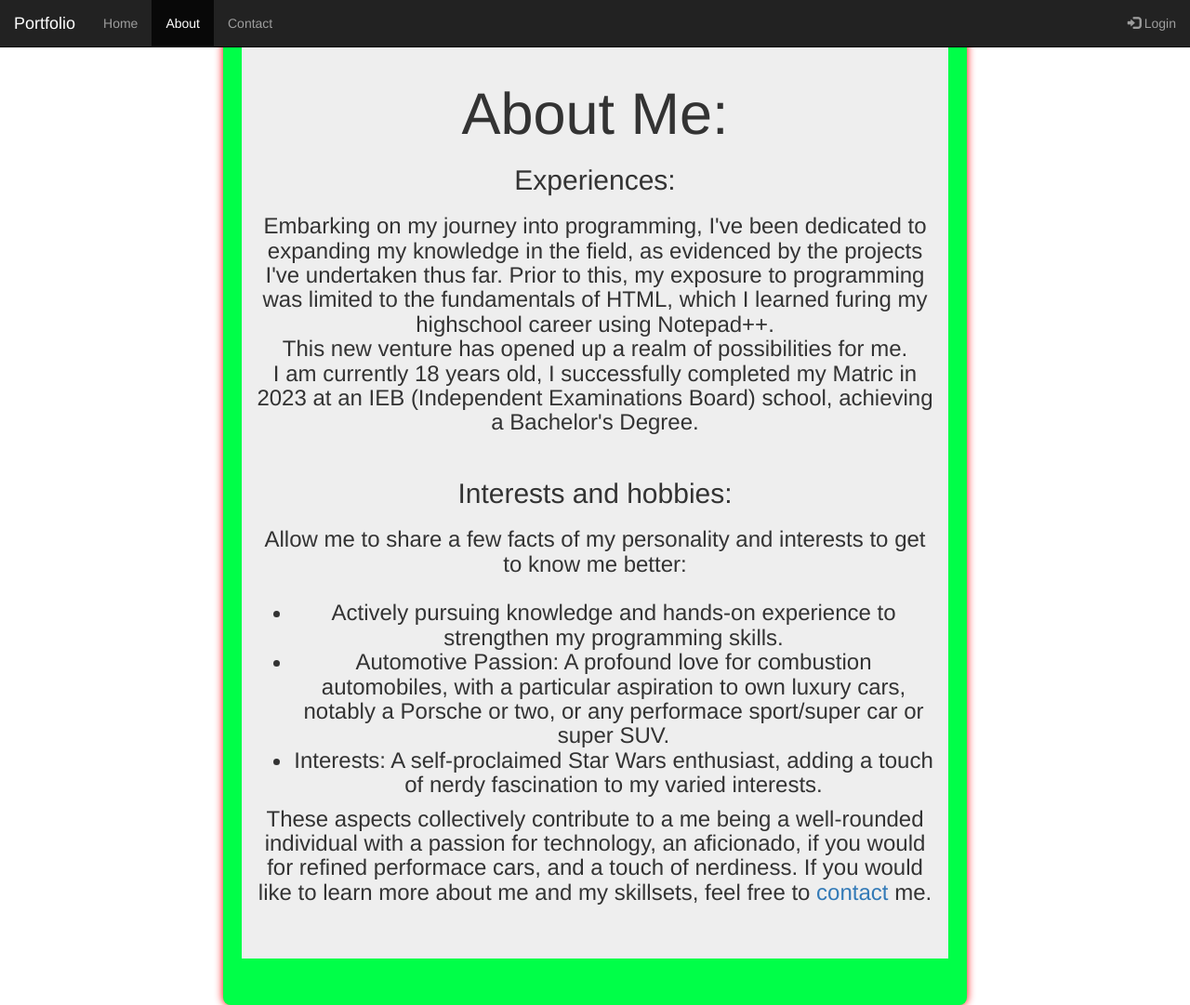
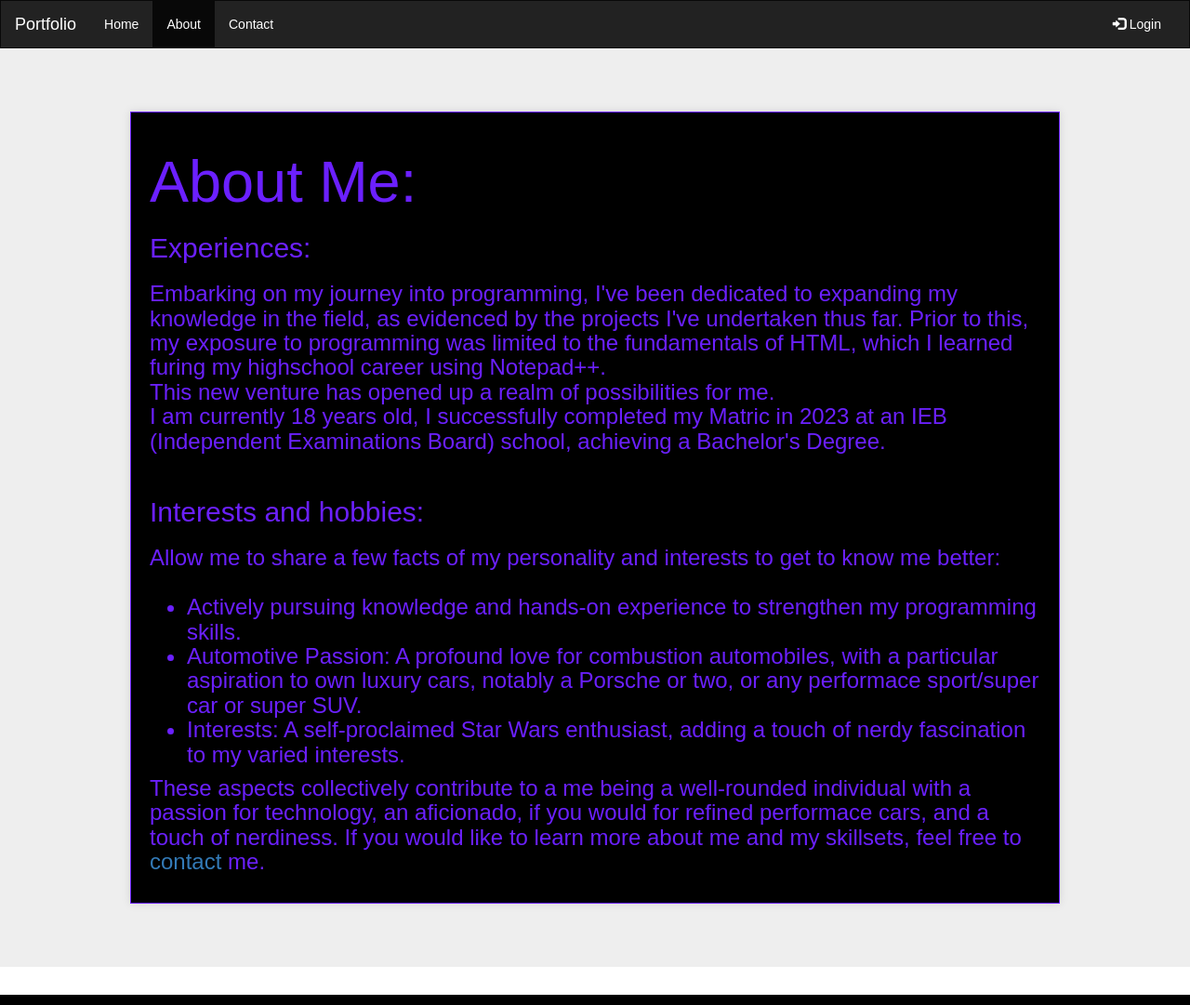
Before and after one commit to Digz1611/My-Portfolio, a plain HTML site: page NavBar/About/about.html in a window 1280 px wide. Shown: the top 1081 px of the page at 93% size. Drawn offline with nearby package versions, Linux system fonts and the light colour scheme.

Commit message:
just to sort the copy problem

```diff
--- a/NavBar/About/about.css
+++ b/NavBar/About/about.css
@@ -4,39 +4,30 @@ body {
   margin: 0;
   padding: 0;
   font-family: Arial, sans-serif;
-  background-color: #00ff62; /* Set text color to ensure readability */
+  background-color: #ffffff; /* Set text color to ensure readability */
 }
 
 .paper-container {
-  background-color: transparent; /* Set the background color to transparent */
-  border: 1px solid #676767; /* Border for a paper-like appearance */
+  background-color: rgb(0, 0, 0); /* Set the background color to transparent */
+  border: 1px solid rgb(107, 32, 255); /* Border for a paper-like appearance */
   border-radius: 0; /* Rounded corners for a softer look */
   box-shadow: 0 0 10px rgba(0, 0, 0, 0.1); /* Shadow for depth */
   max-width: 1000px; /* Adjust the maximum width as needed */
   text-align: left; /* Align text to the left for readability */
   margin: 20px auto; /* Add margin to center the container */
   padding: 20px; /* Add padding for content inside the container */
-  color: #000000; /* Set text color within the container */
+  color: rgb(107, 32, 255); /* Set text color within the container */
   position: relative; /* Set position to relative for absolute positioning */
 }
 
-.paper-container::before {
-  content: "";
-  position: absolute;
-  top: 0;
-  left: 0;
-  width: 100%;
-  height: 100%;
-  background: linear-gradient(to bottom, #bababa, #515151);
-  z-index: -1; /* Send it to the background */
-}
+
 
 
 
 p {
   font-family: 'Arial', sans-serif;
   background-color: #4c00ff;
-  color: #00ff66;
+  color: #ffffff;
 }
 
 .navigation {
--- a/NavBar/About/about.html
+++ b/NavBar/About/about.html
@@ -2,20 +2,20 @@
 <html lang="en">
 
 <head>
-    <title>About Me</title>
-    <meta charset="UTF-8">
-    <meta name="viewport" content="width=device-width, initial-scale=1.0">
+  <title>Diego's Portfolio</title>
+  <meta charset="utf-8">
+  <meta name="viewport" content="width=device-width, initial-scale=1">
   <link rel="stylesheet" href="https://maxcdn.bootstrapcdn.com/bootstrap/3.4.1/css/bootstrap.min.css">
+  <link rel="stylesheet" href="about.css">
   <script src="https://ajax.googleapis.com/ajax/libs/jquery/3.7.1/jquery.min.js"></script>
   <script src="https://maxcdn.bootstrapcdn.com/bootstrap/3.4.1/js/bootstrap.min.js"></script>
   <style>
-        /* Remove the navbar's default margin-bottom and rounded borders */
     .navbar {
       margin-bottom: 0;
       border-radius: 0;
+      width: 100%;
     }
 
-        /* Add a gray background color and some padding to the footer */
     footer {
       background-color: #000000;
       padding: 25px;
@@ -23,58 +23,12 @@
       text-align: center;
       margin-top: auto;
     }
-
-
-
-        /* Make the navbar fixed at the top */
-        .navbar-fixed-top {
-            position: fixed;
-            width: 100%;
-            top: 0;
-            z-index: 1000;
-        }
-
-        /* Adjust body padding to account for fixed navbar */
-
-
-        header {
-            text-align: center;
-            margin-bottom: 20px;
-        }
-
-        img {
-            max-width: 100%;
-            height: auto;
-            border-radius: 50%;
-            margin-bottom: 20px;
-        }
-
-        section {
-            max-width: 800px;
-            margin: 0 auto;
-            background-color: #00ff48;
-            padding: 20px;
-            border-radius: 8px;
-            box-shadow: 0 0 10px rgb(255, 0, 0);
-        }
-
-        p {
-            line-height: 1.6;
-            margin-bottom: 15px;
-        }
-
-        strong {
-            color: #2200ffda;
-        }
-
-
-
-
   </style>
 </head>
 
-<body onscroll="changeBackgroundColor()">
-    <nav class="navbar navbar-inverse navbar-fixed-top">
+<body>
+  <nav class="navigation">
+    <nav class="navbar navbar-inverse">
       <div class="container-fluid">
         <div class="navbar-header">
           <button type="button" class="navbar-toggle" data-toggle="collapse" data-target="#myNavbar">
@@ -86,8 +40,8 @@
         </div>
         <div class="collapse navbar-collapse" id="myNavbar">
           <ul class="nav navbar-nav">
-                    <li ><a href="../../index.html">Home</a></li>
-                    <li class="active"><a href="navigatorBar/aboutme/aboutMe.html">About</a></li>
+            <li><a href="../../index.html">Home</a></li>
+            <li class="active"><a href="NavBar/About/about.html">About</a></li>
             <li><a href="../Contact/contact.html">Contact</a></li>
           </ul>
           <ul class="nav navbar-nav navbar-right">
@@ -96,17 +50,14 @@
         </div>
       </div>
     </nav>
+  </nav>
 
-
-
-    <section>
   <div class="jumbotron">
     <div class="container text-center">
       <div class="paper-container">
         <h1>About Me:</h1>
         <h2>Experiences:</h2>
         <h3>
-
           Embarking on my journey into programming, I've been dedicated to expanding my knowledge in the field, as
           evidenced by the projects I've undertaken thus far. Prior to this, my exposure to programming was limited to the
           fundamentals of HTML, which I learned furing my highschool career using Notepad++. <br>
@@ -132,35 +83,12 @@
       </div>
     </div>
   </div>
-
-    </section>
-
-
-  </div>
   <footer>
     <div class="container text-center">
       <p3>&copy; 2024 Diego's Portfolio. All rights reserved.</p>
     </div>
   </footer>
 
-  <script>
-    function changeBackgroundColor() {
-      // Get the scroll position
-      var scrollPosition = window.scrollY || document.documentElement.scrollTop;
-
-      // Calculate a darkness factor based on the scroll position
-      var darknessFactor = scrollPosition / 1; // You can adjust this value
-
-      // Limit the darkness factor to a maximum of 0.7
-      darknessFactor = Math.min(darknessFactor, 0.80);
-
-      // Calculate the grey value based on the darkness factor
-      var greyValue = 255 - (darknessFactor * 255);
-
-      // Set the background color with the calculated grey value
-      document.body.style.backgroundColor = 'rgb(${greyValue}, ${greyValue}, ${greyValue})';
-    }
-  </script>
   <script>
     // Calculate and display age dynamically
     document.getElementById('age').innerText = calculateAge('2005/11/16');
@@ -176,7 +104,6 @@
                 currentDate.getDate() < birthDate.getDate())) {
             return age - 1;
         }
-
         return age;
     }
 </script>
```
Lines whose indentation alone changed are shown as unchanged.
